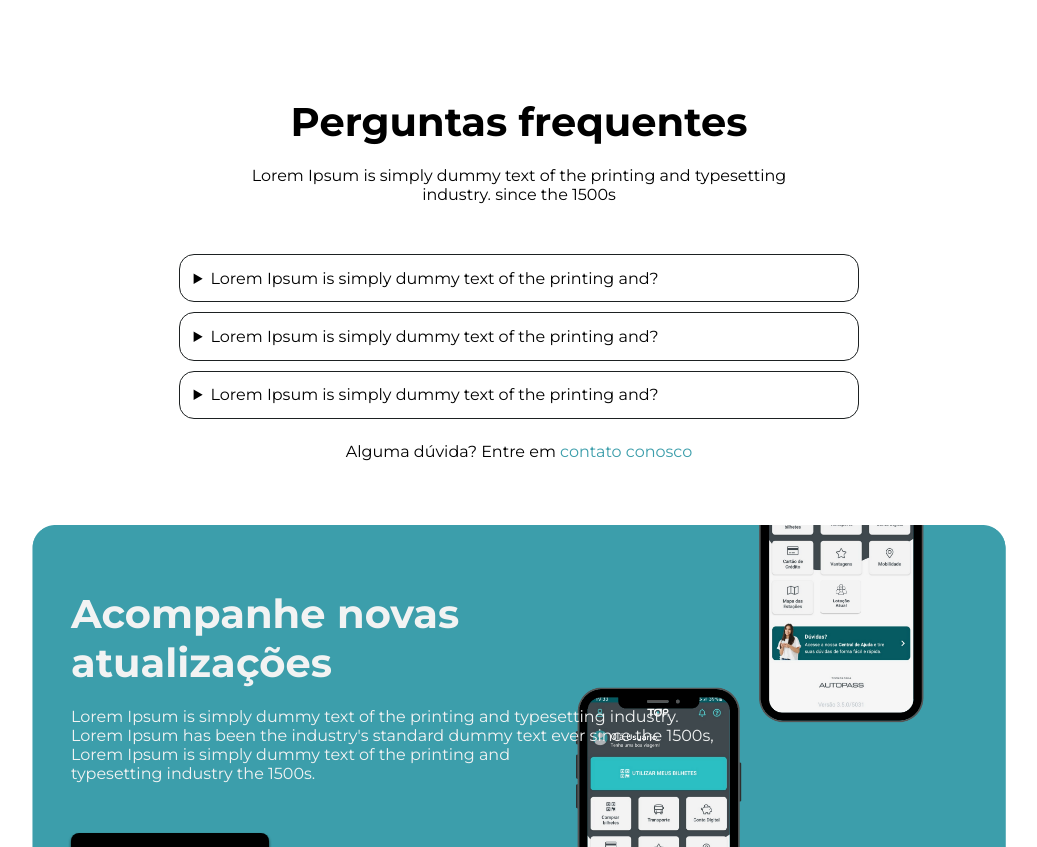
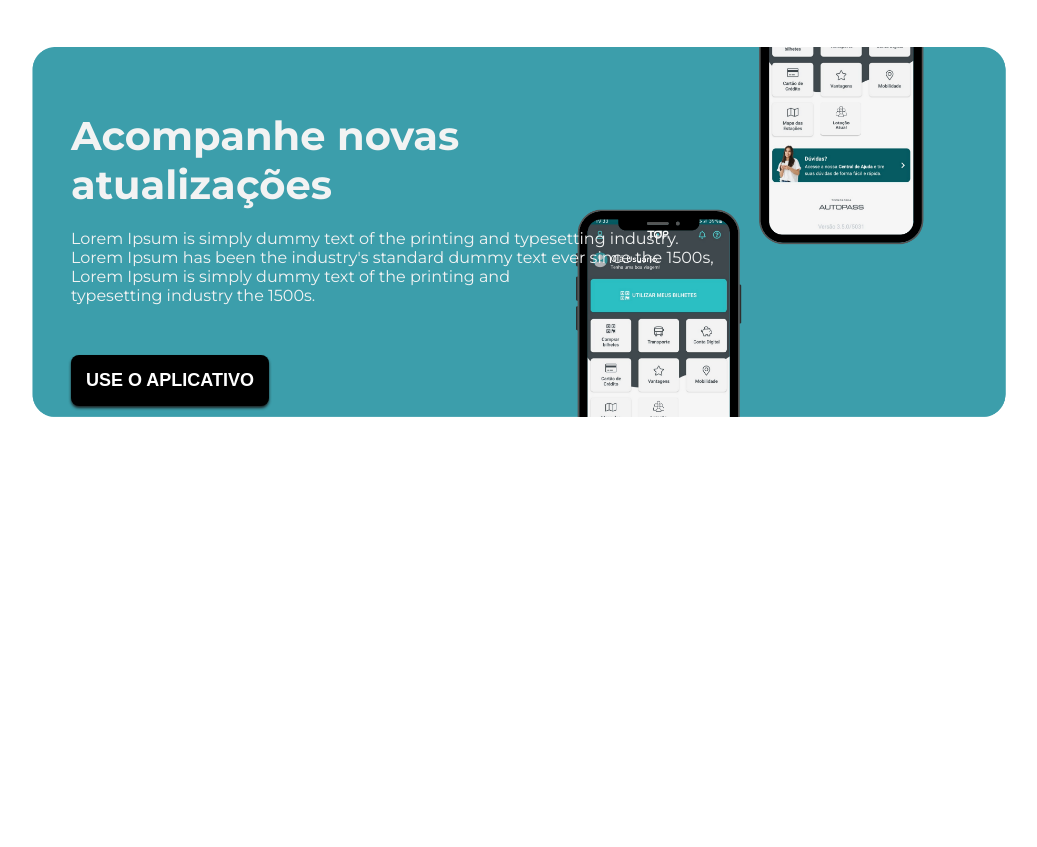
Before and after one commit to OliveiraGusta/Landing-Page-Cartao-TOP, a website: page public/index.html in a window 1280 px wide. Shown: the part 3421-4268 px from the top of the page, without its empty margins (121-1158 px from the left). After the commit the page ends 3991 px from the top, so only its background shows below. Drawn offline with Linux system fonts and the light colour scheme.

Commit message:
fix[perguntas] section duplicada

```diff
--- a/public/index.html
+++ b/public/index.html
@@ -208,55 +208,7 @@
 
         </section>
         <section id="Perguntas">
-            <!-- PERGUNTAS GUSTAVO-->
 
-            <div id="perguntas">
-                <div id="perguntas-caixa-titulo">
-                    <div id="perguntas-titulo">
-                        Perguntas frequentes
-                    </div>
-                    <div id="perguntas-sub-titulo">
-                        Lorem Ipsum is simply dummy text of the printing and typesetting<br>industry. since the 1500s
-                    </div>
-                </div>
-                <div id="perguntas-frequentes-caixas">
-                    <details>
-                        <summary>Lorem Ipsum is simply dummy text of the printing and?</summary>
-                        <p>Lorem Ipsum is simply dummy text of the printing and typesetting industry. since the 1500s
-                            ,Lorem Ipsum is simply dummy text of the printing and typesetting industry the 1500s. Lorem
-                            Ipsum is simply dummy text of the printing and typesetting industry. since the 1500s ,Lorem
-                            Ipsum is simply dummy text of the printing and typesetting industry the 1500s. Lorem Ipsum
-                            is simply dummy text of the printing and typesetting industry. since the 1500s
-                        </p>
-                    </details>
-
-                    <details>
-                        <summary>Lorem Ipsum is simply dummy text of the printing and?</summary>
-                        <p>Lorem Ipsum is simply dummy text of the printing and typesetting industry. since the 1500s
-                            ,Lorem Ipsum is simply dummy text of the printing and typesetting industry the 1500s. Lorem
-                            Ipsum is simply dummy text of the printing and typesetting industry. since the 1500s ,Lorem
-                            Ipsum is simply dummy text of the printing and typesetting industry the 1500s. Lorem Ipsum
-                            is simply dummy text of the printing and typesetting industry. since the 1500s
-                        </p>
-                    </details>
-
-                    <details>
-                        <summary>Lorem Ipsum is simply dummy text of the printing and?</summary>
-                        <p>Lorem Ipsum is simply dummy text of the printing and typesetting industry. since the 1500s
-                            ,Lorem Ipsum is simply dummy text of the printing and typesetting industry the 1500s. Lorem
-                            Ipsum is simply dummy text of the printing and typesetting industry. since the 1500s ,Lorem
-                            Ipsum is simply dummy text of the printing and typesetting industry the 1500s. Lorem Ipsum
-                            is simply dummy text of the printing and typesetting industry. since the 1500s
-                        </p>
-                    </details>
-                </div>
-
-                <div id="perguntas-frequentes-rodape">
-                    <div>Alguma dúvida? Entre em <a
-                            href="https://github.com/OliveiraGusta/Landing-Page-Cartao-TOP">contato conosco</a></div>
-                </div>
-            </div>
-        </section>
         <section id="header-Banner-Atualizacoes">
             <div id="banner-atualizacoes">
                 <div id="banner-atualizacoes-image">
```
